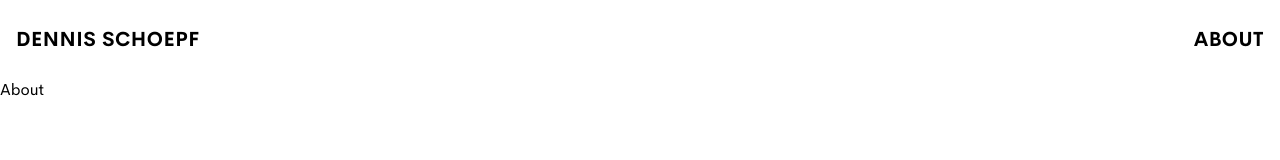
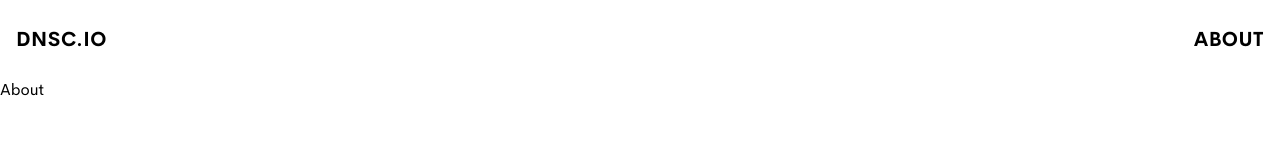
Before and after one commit to dennisschoepf/dnsc.io, a Next.js app: page /about in a window 1280 px wide. Shown: the top 160 px of the page. Built offline with nearby package versions, Linux system fonts and the light colour scheme.

Commit message:
Update Nav.js

```diff
--- a/components/Nav.js
+++ b/components/Nav.js
@@ -2,7 +2,7 @@ import Link from 'next/link';
 
 export default () => (
   <div className="container mx-auto my-2 md:my-4 flex flex-row justify-between font-bold text-lg md:text-xl tracking-wide uppercase">
-    <Link href="/"><a className="py-2 px-4">Dennis Schoepf</a></Link>
+    <Link href="/"><a className="py-2 px-4">dnsc.io</a></Link>
     <Link href="/about">
       <a className="nav-link-hover-none py-2 px-4 hover:bg-teal-600 hover:text-white hover:shadow-lg rounded">About</a>
     </Link>
```
